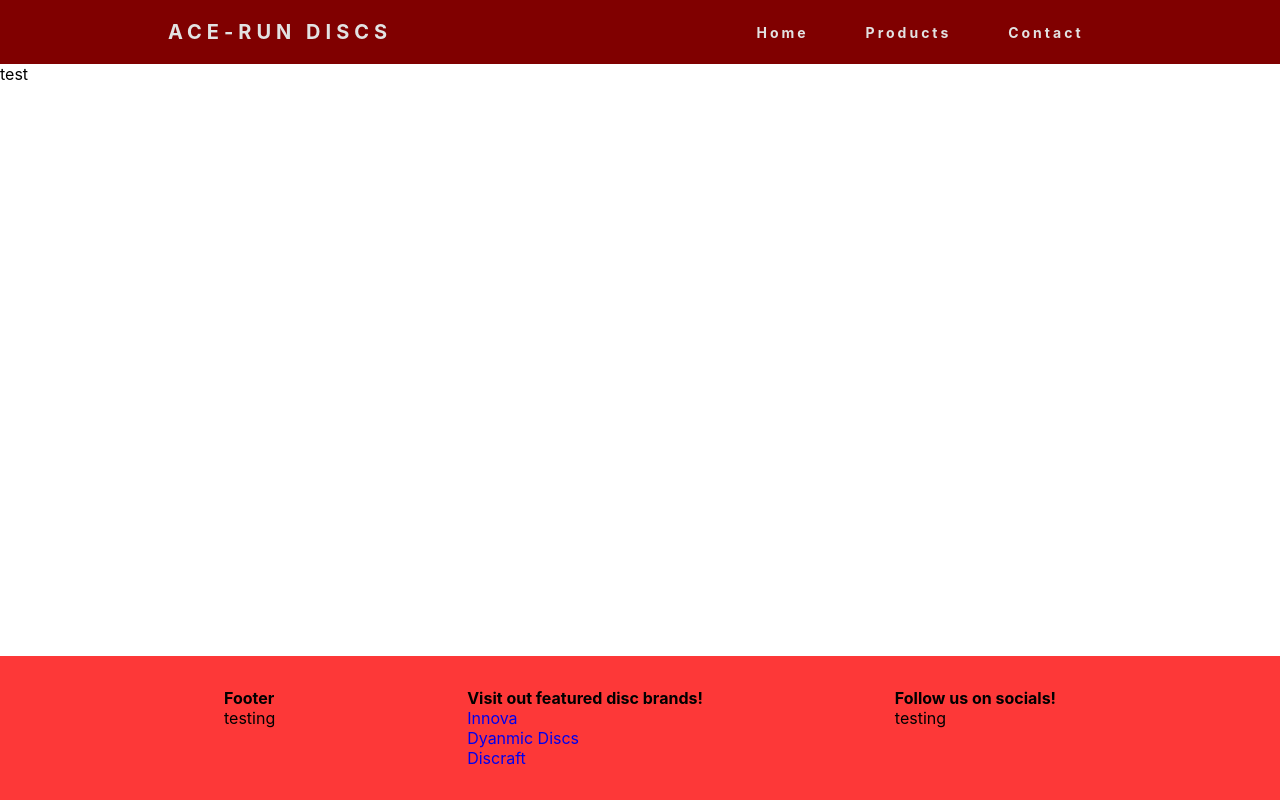
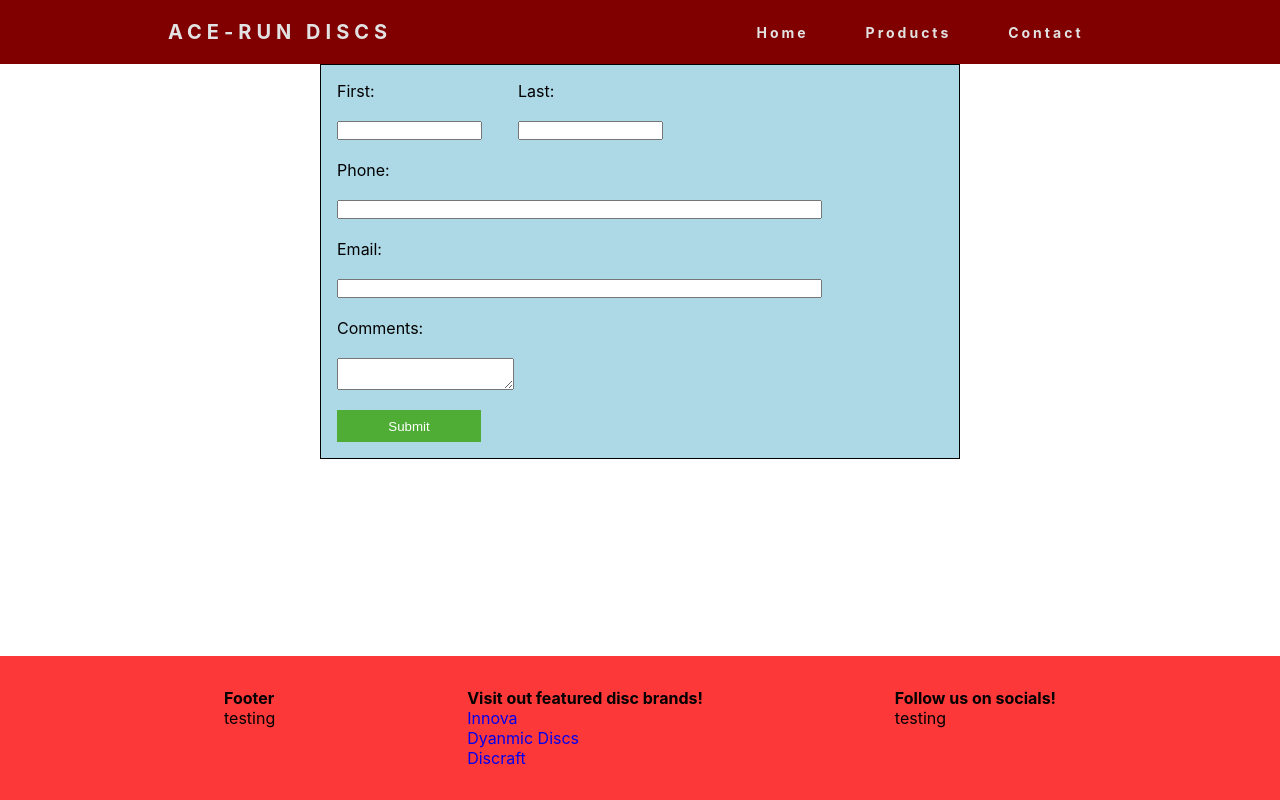
Before and after one commit to Cfor0/eCommerce-project, a React (Create React App) app in the folder e-commerce/: page /contact in a window 1280 px wide. Built offline with nearby package versions, Linux system fonts and the light colour scheme.

Commit message:
added contact page

```diff
--- a/e-commerce/src/App.css
+++ b/e-commerce/src/App.css
@@ -216,3 +216,52 @@ article p {
 .main-footer a {
   text-decoration: none;
 }
+
+/* Contact Form Styling */
+.contact-form-container {
+  display: flex;
+  flex-direction: column;
+  align-items: center;
+}
+
+#contact-form {
+  display: flex;
+  flex-direction: column;
+  width: 50%;
+  align-items: flex-start;
+}
+
+#contact-form button {
+  margin: 0;
+  padding: .5vh;
+  background-color: rgb(79,173,53);
+  color: white;
+  width: 9rem;
+  height: 2rem;
+  border-style: none;
+}
+
+#contact-form button:hover {
+  cursor: pointer;
+}
+
+#contact-form input {
+  width: 80%;
+}
+
+.first-last {
+  display: flex;
+  flex-direction: column;
+  align-self: start;
+  justify-self: flex-start;
+}
+.first-last-input {
+  width: 100%;
+}
+.first-last-container {
+  display: flex;
+  flex-direction: row;
+}
+.fifty {
+  flex-grow: 2;
+}
--- a/e-commerce/src/components/Contact.js
+++ b/e-commerce/src/components/Contact.js
@@ -8,7 +8,48 @@ const Contact = () => {
         <div className='body'>
             <NavBar></NavBar>
             <div className='content'>
-                <p>test</p>
+                <div className='contact-form-container'>
+                    <form id='contact-form'>
+                        <div className='first-last-container'>
+                            <div className='first-last'>
+                                <label htmlFor="firstName">
+                                    First:
+                                </label>
+                                <br></br>
+                                <input className='first-last-input' id="firstName" type="text" name="firstName" required="" />
+
+                            </div>
+                            <div className='first-last'>
+                                <label htmlFor="lastName">
+                                    Last:
+                                </label>
+                                <br></br>
+                                <input id="lastName" type="text" name="lastName" required="" />
+                                <br></br>
+                            </div>
+                            <br></br>
+                        </div>
+                        <label htmlFor="telephone">
+                            Phone:
+                        </label>
+                        <br></br>
+                        <input id="telephone" type="tel" name="telephone" />
+                        <br></br>
+                        <label htmlFor="email">
+                            Email:
+                        </label>
+                        <br></br>
+                        <input id="email" type="email" name="email" />
+                        <br></br>
+                        <label htmlFor="comments">
+                            Comments:
+                        </label>
+                        <br></br>
+                        <textarea id="comments" type="text" name="comments" />
+                        <br></br>
+                        <button id="submit" type="submit" name="submit">Submit</button>
+                    </form>
+                </div>
             </div>
             <Footer />
         </div>
```
Also changed, not shown: 1 other file (tests, documents, lock files or other folders).
